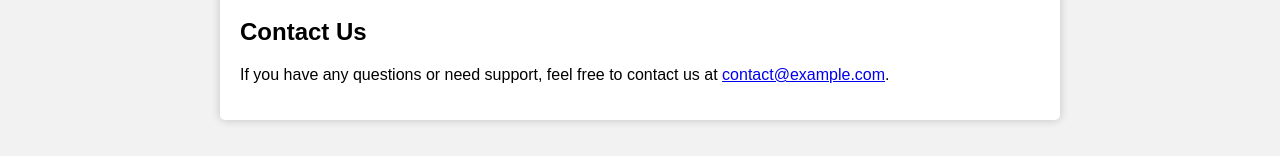
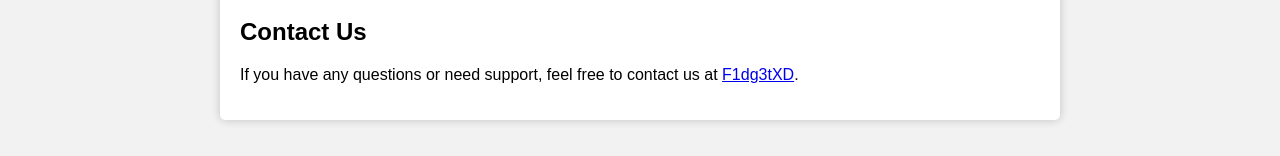
Before and after one commit to F1dg3tXD/Eevee-Projectors, a plain HTML site: page index.html in a window 1280 px wide. Shown: the part 622-778 px from the top of the page. Drawn offline with Linux system fonts and the light colour scheme.

Commit message:
Update index.html

```diff
--- a/index.html
+++ b/index.html
@@ -82,7 +82,7 @@
         <!-- Replace 'download-link' with the actual download link -->
 
         <h2>Contact Us</h2>
-        <p>If you have any questions or need support, feel free to contact us at <a href="mailto:contact@example.com">contact@example.com</a>.</p>
+        <p>If you have any questions or need support, feel free to contact us at <a href="mailto:dramaticrobotic@icloud.com">F1dg3tXD</a>.</p>
     </div>
 </body>
 </html>
```
